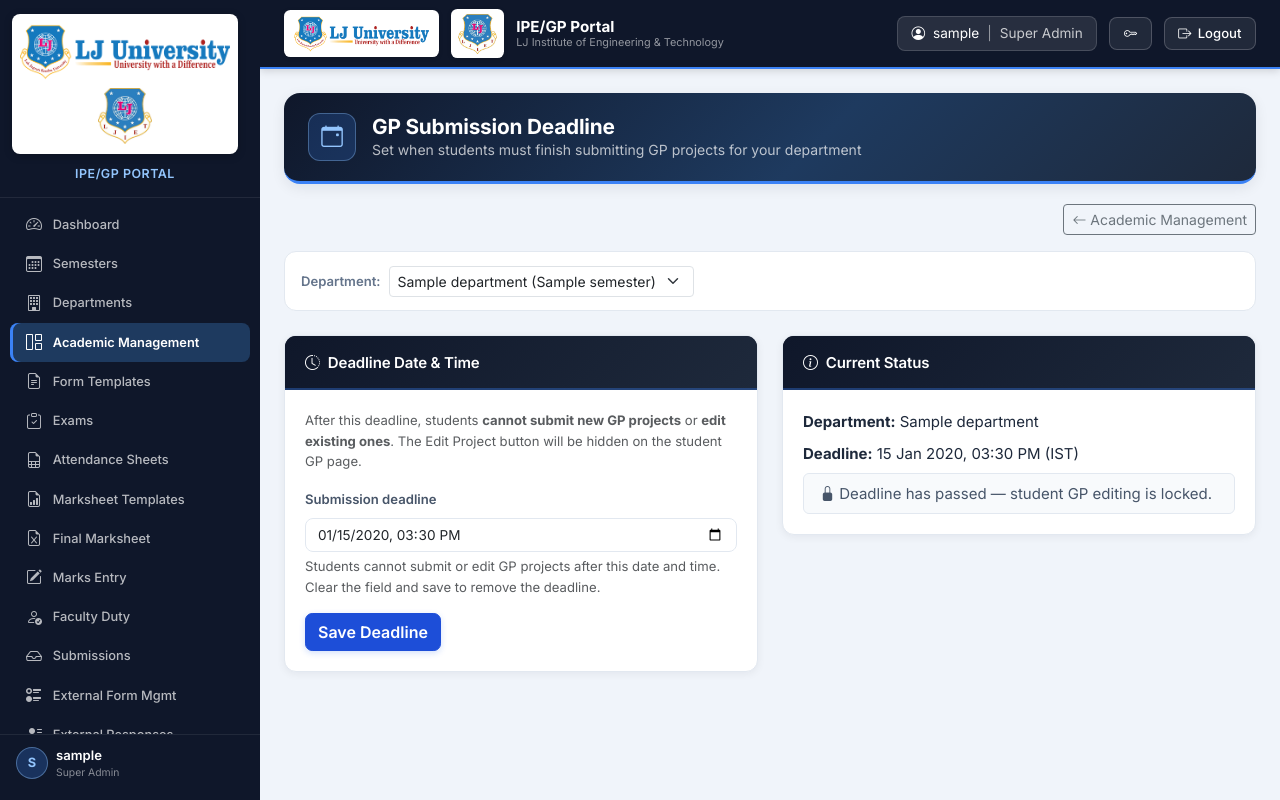
After one commit to dhruvpd77/ipegp, a Django app: page /forms/gp-deadline/ in a window 1280 px wide. The commit adds this page. Run offline with Django 5.2, Linux system fonts and the light colour scheme; a user stored in the database is signed in; tables that the repository leaves empty hold one stand-in row (values such as "Sample post").

Commit message:
Add department GP submission deadline with student edit lock.
Department admins can set a date and time under Academic Management; after the deadline students cannot submit or edit GP projects.

Co-authored-by: Cursor <cursoragent@cursor.com>

```diff
--- a/portal/forms.py
+++ b/portal/forms.py
@@ -1,5 +1,6 @@
 from django import forms
 from django.contrib.auth.forms import AuthenticationForm
+from django.utils import timezone
 
 from .models import (
     User, Semester, Department, Subject, Faculty, Student,
@@ -380,6 +381,25 @@ class ProjectCaseForm(forms.ModelForm):
         }
 
 
+class GPDeadlineForm(forms.Form):
+    gp_submission_deadline = forms.DateTimeField(
+        required=False,
+        widget=forms.DateTimeInput(
+            attrs={'type': 'datetime-local', 'class': 'form-control'},
+            format='%Y-%m-%dT%H:%M',
+        ),
+        input_formats=['%Y-%m-%dT%H:%M', '%Y-%m-%d %H:%M:%S', '%Y-%m-%d %H:%M'],
+        help_text='Students cannot submit or edit GP projects after this date and time.',
+    )
+
+    def __init__(self, *args, department=None, **kwargs):
+        super().__init__(*args, **kwargs)
+        self.department = department
+        if department and department.gp_submission_deadline:
+            local = timezone.localtime(department.gp_submission_deadline)
+            self.fields['gp_submission_deadline'].initial = local.strftime('%Y-%m-%dT%H:%M')
+
+
 class GPGroupForm(forms.ModelForm):
     members = forms.ModelMultipleChoiceField(
         queryset=Student.objects.none(),
--- a/portal/gp_utils.py
+++ b/portal/gp_utils.py
@@ -6,6 +6,7 @@ import uuid
 import openpyxl
 from django.db.models import Q
 from django.http import HttpResponse
+from django.utils import timezone
 
 from .models import (
     FacultySubjectAssignment, FormField, FormTemplate,
@@ -15,6 +16,13 @@ from .models import (
 
 YES_NO_CHOICES = [('Yes', 'Yes'), ('No', 'No')]
 GENDER_CHOICES = [('Male', 'Male'), ('Female', 'Female'), ('Other', 'Other')]
+
+
+def is_gp_submission_locked(dept):
+    """True when the department GP submission deadline has passed."""
+    if not dept or not dept.gp_submission_deadline:
+        return False
+    return timezone.now() >= dept.gp_submission_deadline
 
 
 def slugify_field_name(label):
@@ -497,6 +505,12 @@ def save_gp_submission(student, dept, post, group=None):
     from .models import Student
 
     errors = []
+    if is_gp_submission_locked(dept):
+        if group:
+            errors.append('The GP project submission deadline has passed. You can no longer edit your project.')
+        else:
+            errors.append('The GP project submission deadline has passed. You can no longer submit a project.')
+        return None, errors
     selection = post.get('subject_selection', '').strip()
     subject_ids = parse_subject_selection(selection)
     if not subject_ids and post.get('subject'):
--- a/portal/models.py
+++ b/portal/models.py
@@ -76,6 +76,10 @@ class Department(models.Model):
     sheet_department_label = models.CharField(
         max_length=150, blank=True,
         help_text='Displayed on attendance sheet e.g. SY- CE\\IT- 1',
+    )
+    gp_submission_deadline = models.DateTimeField(
+        null=True, blank=True,
+        help_text='After this date and time students cannot submit or edit GP projects.',
     )
     created_by = models.ForeignKey(User, on_delete=models.SET_NULL, null=True, related_name='departments_created')
     created_at = models.DateTimeField(auto_now_add=True)
--- a/portal/templatetags/portal_extras.py
+++ b/portal/templatetags/portal_extras.py
@@ -10,6 +10,7 @@ USER_MANAGEMENT_URLS = frozenset({
     'assigned_subjects',
     'syllabus_papers_manage', 'syllabus_delete', 'paper_delete',
     'project_case_list',
+    'gp_deadline_settings',
 })
 
 
--- a/portal/urls.py
+++ b/portal/urls.py
@@ -83,6 +83,7 @@ urlpatterns = [
     path('forms/<int:pk>/fields/', views.form_template_fields, name='form_template_fields'),
     path('forms/<int:pk>/delete/', views.form_template_delete, name='form_template_delete'),
     path('forms/cases/', views.project_case_list, name='project_case_list'),
+    path('forms/gp-deadline/', views.gp_deadline_settings, name='gp_deadline_settings'),
 
     # Student portal
     path('profile/', views.student_profile, name='student_profile'),
--- a/portal/views.py
+++ b/portal/views.py
@@ -8,6 +8,7 @@ from django.db.models import Q
 import os
 from django.shortcuts import render, redirect, get_object_or_404
 from django.urls import reverse
+from django.utils import timezone
 from django.http import HttpResponse, FileResponse, HttpResponseForbidden
 from django.views.decorators.clickjacking import xframe_options_sameorigin
 import mimetypes
@@ -16,7 +17,7 @@ from .decorators import role_required
 from .forms import (
     LoginForm, ChangePasswordForm, SemesterForm, DepartmentForm, AdminUserForm, SubjectForm,
     FacultyForm, StudentForm, ExcelUploadForm, FormTemplateForm, GPGroupForm,
-    FormFieldForm, ProjectCaseForm,
+    FormFieldForm, ProjectCaseForm, GPDeadlineForm,
     ExamSessionForm, MarkEntryForm, build_dynamic_form,
     AttendanceTemplateUploadForm, AttendanceDownloadForm,
     MarksheetTemplateUploadForm, MarksheetDownloadForm,
@@ -39,6 +40,7 @@ from .gp_utils import (
     parse_subject_selection,
     get_pending_gp_students,
     _resolve_subject_entry_from_post,
+    is_gp_submission_locked,
     GENDER_CHOICES, YES_NO_CHOICES,
 )
 from .attendance_sheet import (
@@ -1929,6 +1931,45 @@ def project_case_list(request):
     })
 
 
+@role_required(User.Role.SEMESTER_ADMIN, User.Role.DEPARTMENT_ADMIN, User.Role.SUPER_ADMIN)
+def gp_deadline_settings(request):
+    ctx = get_user_context(request.user)
+    dept = resolve_department(request.user, ctx, request)
+    if request.user.role == User.Role.DEPARTMENT_ADMIN:
+        dept = ctx.get('department')
+
+    if not dept:
+        messages.error(request, 'Please select a department to configure the GP submission deadline.')
+        return redirect('portal:user_management')
+
+    if request.method == 'POST':
+        form = GPDeadlineForm(request.POST, department=dept)
+        if form.is_valid():
+            deadline = form.cleaned_data['gp_submission_deadline']
+            if deadline and timezone.is_naive(deadline):
+                deadline = timezone.make_aware(deadline, timezone.get_current_timezone())
+            dept.gp_submission_deadline = deadline
+            dept.save(update_fields=['gp_submission_deadline'])
+            if deadline:
+                local = timezone.localtime(deadline)
+                messages.success(
+                    request,
+                    f'GP submission deadline set to {local.strftime("%d %b %Y, %I:%M %p")}.',
+                )
+            else:
+                messages.success(request, 'GP submission deadline removed. Students can submit and edit anytime.')
+            return redirect(f'{reverse("portal:gp_deadline_settings")}?department={dept.pk}')
+    else:
+        form = GPDeadlineForm(department=dept)
+
+    return render(request, 'portal/forms/gp_deadline.html', {
+        'form': form,
+        'department': dept,
+        'gp_submission_locked': is_gp_submission_locked(dept),
+        **dept_filter_context(request.user, ctx, request, dept),
+    })
+
+
 # ─── Student: GP & Profile ───
 
 @login_required
@@ -1981,11 +2022,12 @@ def _gp_student_context(student, editing_group=None, post_data=None):
         [editing_group.pk] if editing_group else []
     )
     is_group_leader = GPGroup.objects.filter(leader=student).exists()
+    gp_locked = is_gp_submission_locked(dept)
     show_submission_form = (
         editing_group is not None
         or not existing_groups.exists()
         or is_group_leader
-    )
+    ) and not gp_locked
 
     subject_options = build_gp_subject_selection_options(subjects)
     initial_selection = selection_value_for_groups(bundle_groups) if bundle_groups else ''
@@ -2064,6 +2106,8 @@ def _gp_student_context(student, editing_group=None, post_data=None):
         'exclude_group_ids_json': json.dumps(exclude_group_ids),
         'show_submission_form': show_submission_form,
         'is_group_leader': is_group_leader,
+        'gp_submission_locked': gp_locked,
+        'gp_submission_deadline': dept.gp_submission_deadline,
         'gender_choices': GENDER_CHOICES,
         'yes_no_choices': YES_NO_CHOICES,
     }
@@ -2099,6 +2143,9 @@ def gp_group_edit(request, group_pk):
     if group.leader_id != student.pk:
         messages.error(request, 'Only the group leader can edit this project.')
         return redirect('portal:gp_project')
+    if is_gp_submission_locked(student.department):
+        messages.error(request, 'The GP project submission deadline has passed. You can no longer edit your project.')
+        return redirect('portal:gp_project')
 
     if request.method == 'POST':
         updated, errors = save_gp_submission(student, student.department, request.POST, group=group)
@@ -2122,6 +2169,9 @@ def gp_group_delete(request, group_pk):
     group = get_object_or_404(GPGroup, pk=group_pk)
     if group.leader_id != student.pk:
         messages.error(request, 'Only the group leader can delete this project.')
+        return redirect('portal:gp_project')
+    if is_gp_submission_locked(student.department):
+        messages.error(request, 'The GP project submission deadline has passed. You can no longer delete your project.')
         return redirect('portal:gp_project')
     if request.method == 'POST':
         bundle = list(get_bundle_groups(group))
--- /dev/null
+++ b/templates/portal/forms/gp_deadline.html
@@ -0,0 +1,76 @@
+{% extends 'portal/base.html' %}
+{% load tz %}
+{% block title %}GP Submission Deadline{% endblock %}
+{% block content %}
+
+{% include 'portal/includes/section_header.html' with icon='calendar-event' title='GP Submission Deadline' subtitle='Set when students must finish submitting GP projects for your department' %}
+
+<div class="page-actions">
+    <a href="{% url 'portal:user_management' %}{% if department %}?department={{ department.pk }}{% endif %}" class="btn btn-sm btn-outline-secondary">
+        <i class="bi bi-arrow-left"></i> Academic Management
+    </a>
+</div>
+
+{% if show_dept_filter %}
+<div class="filter-bar mb-4 flex-wrap">
+    {% include 'portal/includes/department_filter.html' %}
+</div>
+{% endif %}
+
+<div class="row g-4">
+    <div class="col-lg-6">
+        <div class="portal-card form-panel">
+            <div class="portal-card-header"><i class="bi bi-clock-history"></i> Deadline Date &amp; Time</div>
+            <div class="portal-card-body">
+                <p class="text-muted small mb-3">
+                    After this deadline, students <strong>cannot submit new GP projects</strong> or <strong>edit existing ones</strong>.
+                    The Edit Project button will be hidden on the student GP page.
+                </p>
+                <form method="post">
+                    {% csrf_token %}
+                    <div class="mb-3">
+                        <label class="form-label">Submission deadline</label>
+                        {{ form.gp_submission_deadline }}
+                        {% if form.gp_submission_deadline.errors %}
+                        <div class="text-danger small">{{ form.gp_submission_deadline.errors }}</div>
+                        {% endif %}
+                        <div class="form-text">{{ form.gp_submission_deadline.help_text }} Clear the field and save to remove the deadline.</div>
+                    </div>
+                    <button type="submit" class="btn btn-primary-custom">Save Deadline</button>
+                </form>
+            </div>
+        </div>
+    </div>
+
+    <div class="col-lg-6">
+        <div class="portal-card">
+            <div class="portal-card-header"><i class="bi bi-info-circle"></i> Current Status</div>
+            <div class="portal-card-body">
+                <p class="mb-2"><strong>Department:</strong> {{ department.name }}</p>
+                {% if department.gp_submission_deadline %}
+                <p class="mb-2">
+                    <strong>Deadline:</strong>
+                    {% timezone "Asia/Kolkata" %}
+                    {{ department.gp_submission_deadline|localtime|date:"d M Y, h:i A" }} (IST)
+                    {% endtimezone %}
+                </p>
+                {% if gp_submission_locked %}
+                <div class="alert alert-warning mb-0 py-2">
+                    <i class="bi bi-lock-fill"></i> Deadline has passed — student GP editing is locked.
+                </div>
+                {% else %}
+                <div class="alert alert-success mb-0 py-2">
+                    <i class="bi bi-unlock"></i> Students can still submit and edit GP projects until the deadline.
+                </div>
+                {% endif %}
+                {% else %}
+                <div class="alert alert-secondary mb-0 py-2">
+                    <i class="bi bi-infinity"></i> No deadline set — students can submit and edit anytime.
+                </div>
+                {% endif %}
+            </div>
+        </div>
+    </div>
+</div>
+
+{% endblock %}
```
Also changed, not shown: templates/portal/admin/user_management.html (+9 -0 lines), templates/portal/student/gp_project.html (+18 -3 lines), portal/migrations/0012_department_gp_submission_deadline.py (added).
